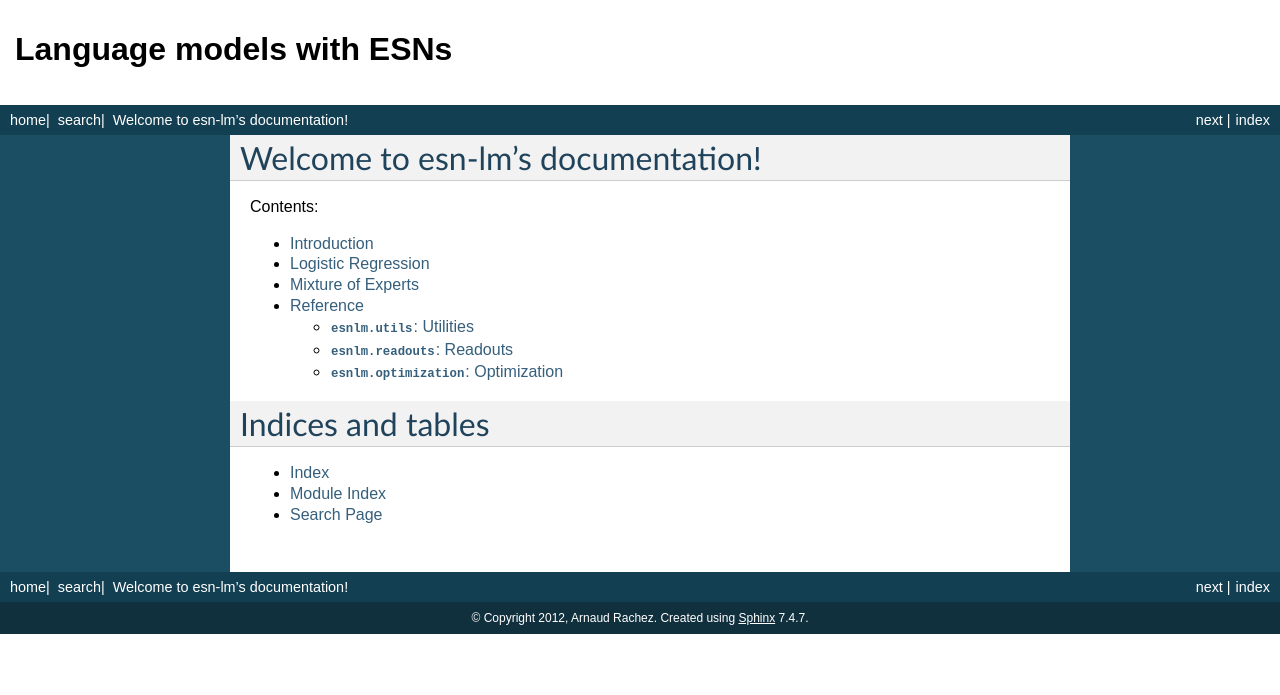
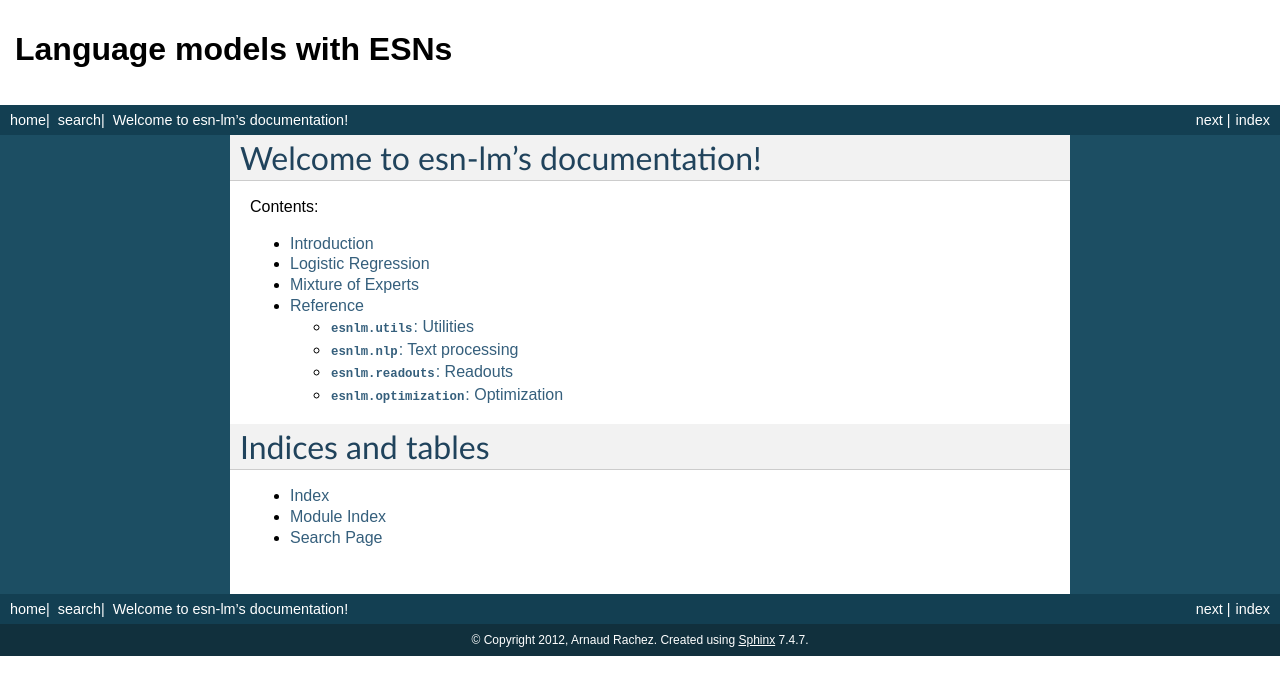
Before and after one commit to zermelozf/esn-lm, a Sphinx documentation site: the page built from doc/index.rst, in a window 1280 px wide. Shown: the top 695 px of the page. Built offline with Sphinx 7.4.7, drawn with Linux system fonts in a browser that asks for light colours; formulas are drawn with MathJax 3.

```diff
--- a/doc/references.rst
+++ b/doc/references.rst
@@ -14,6 +14,12 @@
 .. automodule:: esnlm.utils
 	:members: softmax
 
+:mod:`esnlm.nlp`: Text processing
+=================================
+
+.. automodule:: esnlm.nlp
+	:members:
+
 
 :mod:`esnlm.readouts`: Readouts
 =========================
```
